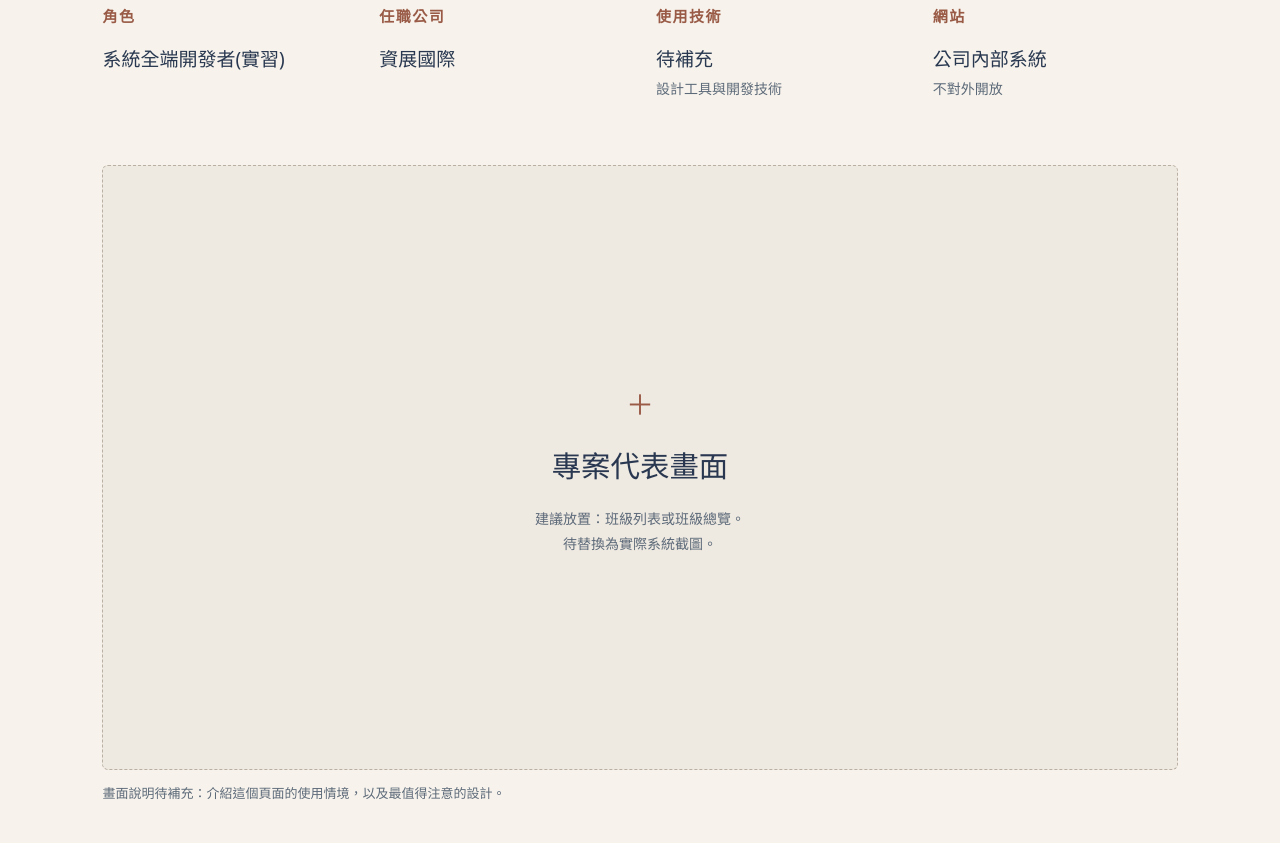
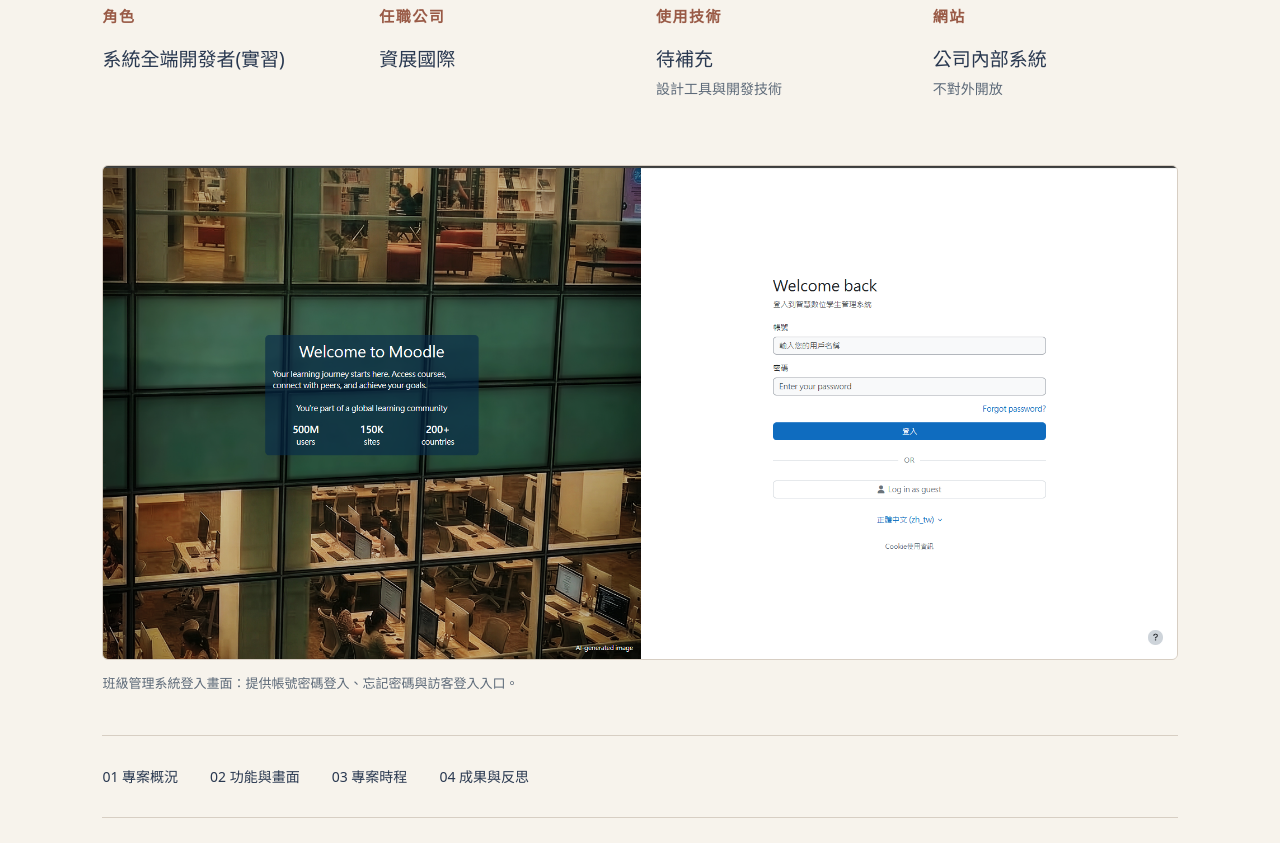
Before and after one commit to pheeb-lang/pheeb.github.io, a plain HTML site: page class-management.html in a window 1280 px wide. Shown: the part 477-1320 px from the top of the page. Drawn offline with Linux system fonts and the light colour scheme.

Commit message:
Add class management login project screenshot

```diff
--- a/class-management.html
+++ b/class-management.html
@@ -28,9 +28,8 @@
       <div><dt>網站</dt><dd>公司內部系統<small>不對外開放</small></dd></div>
     </dl>
     <figure>
-      <!-- 將 image-slot 換成 <img class="project-image" src="assets/你的截圖.png" alt="具體描述畫面內容">。 -->
-      <div class="image-slot"><strong>專案代表畫面</strong><span>建議放置：班級列表或班級總覽。<br>待替換為實際系統截圖。</span></div>
-      <figcaption>畫面說明待補充：介紹這個頁面的使用情境，以及最值得注意的設計。</figcaption>
+      <img class="project-image" src="assets/class-management-login.png" width="1919" height="881" alt="班級管理系統登入畫面，左側為 Moodle 歡迎資訊，右側為帳號、密碼與登入表單。">
+      <figcaption>班級管理系統登入畫面：提供帳號密碼登入、忘記密碼與訪客登入入口。</figcaption>
     </figure>
     <nav class="section-nav" aria-label="作品介紹章節"><a href="#overview">01 專案概況</a><a href="#features">02 功能與畫面</a><a href="#timeline">03 專案時程</a><a href="#reflection">04 成果與反思</a></nav>
     <section class="detail-section" id="overview" aria-labelledby="overview-title">
```
Also changed, not shown: assets/class-management-login.png (added).
